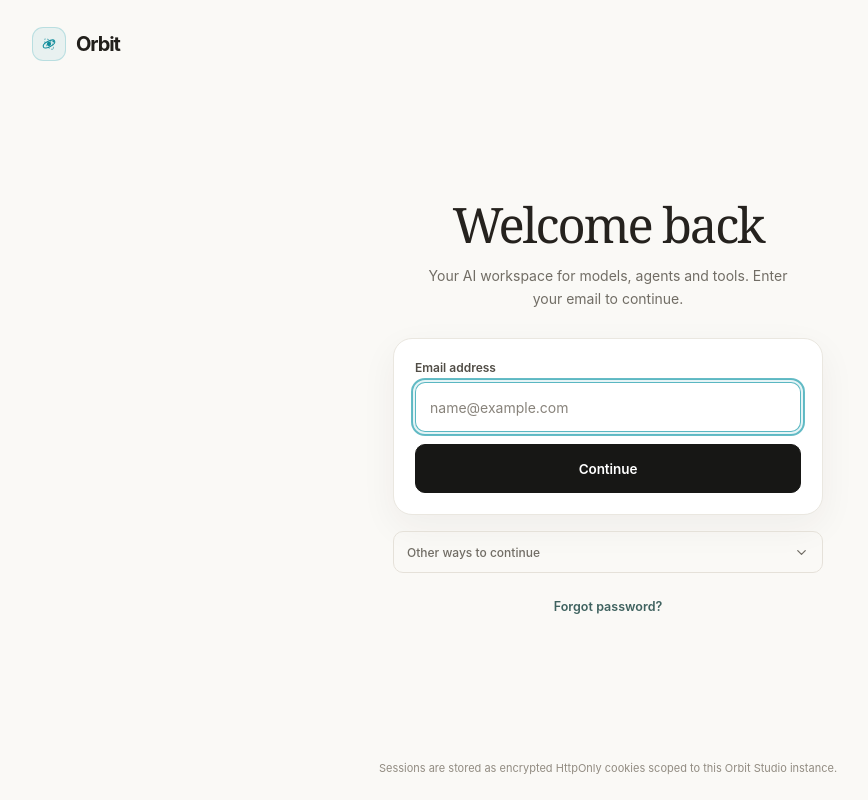
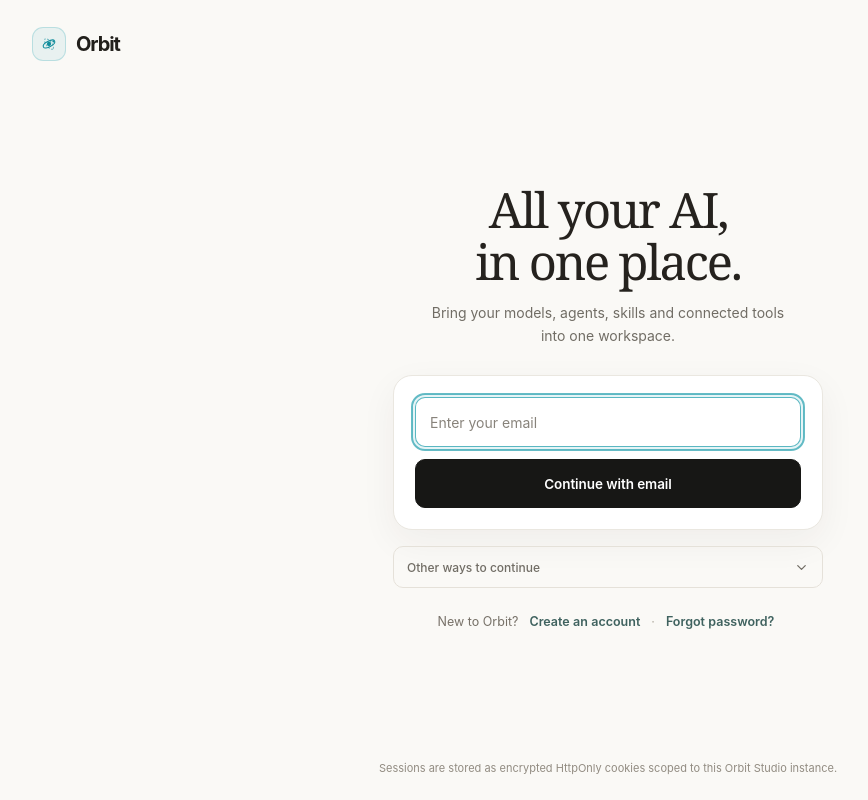
Before and after one commit to shikhar-jadav/orbit-frontend, a React (Vite) app: page / in a window 1280 px wide. Shown: the whole page, without its empty margins (32-900 px from the left). Built offline with nearby package versions, Linux system fonts and the light colour scheme.

Commit message:
Simplify Orbit email sign-in copy and account links

```diff
--- a/src/components/AuthScreen.tsx
+++ b/src/components/AuthScreen.tsx
@@ -1001,12 +1001,12 @@ export function AuthScreen({
               <>
                 <div className="auth-header">
                   <h1 className="auth-title">
-                    {hasUsers ? 'Welcome back' : 'Start with Orbit'}
+                    {hasUsers ? 'All your AI, in one place.' : 'Start your Orbit workspace.'}
                   </h1>
                   <p className="auth-subtitle">
                     {hasUsers
-                      ? 'Your AI workspace for models, agents and tools. Enter your email to continue.'
-                      : 'Create the administrator account for this Orbit workspace.'}
+                      ? 'Bring your models, agents, skills and connected tools into one workspace.'
+                      : 'Create the administrator account for your Orbit workspace.'}
                   </p>
                 </div>
 
@@ -1069,7 +1069,7 @@ export function AuthScreen({
                   </div>
                 )}
 
-                <form className="auth-form" onSubmit={handleDiscoverSubmit}>
+                <form className="auth-form auth-form--gateway" onSubmit={handleDiscoverSubmit}>
                   <div className="auth-field">
                     <label className="auth-label" htmlFor="auth-email">
                       Email address
@@ -1078,7 +1078,7 @@ export function AuthScreen({
                       id="auth-email"
                       type="email"
                       className="auth-input"
-                      placeholder="name@example.com"
+                      placeholder="Enter your email"
                       value={email}
                       autoComplete="email"
                       autoFocus
@@ -1088,14 +1088,23 @@ export function AuthScreen({
                   </div>
 
                   <button type="submit" className="auth-primary-btn" disabled={loading}>
-                    {loading ? 'Checking account...' : 'Continue'}
+                    {loading ? 'Checking account...' : 'Continue with email'}
                   </button>
                 </form>
 
                 {renderAllOptionsDrawer()}
 
                 {hasUsers && (
-                  <div className="auth-footer-nav">
+                  <div className="auth-footer-nav auth-footer-nav--gateway">
+                    <span>New to Orbit?</span>
+                    <button
+                      type="button"
+                      className="auth-link-btn"
+                      onClick={() => goToSignupPage(email.trim() || undefined, false)}
+                    >
+                      Create an account
+                    </button>
+                    <span className="auth-footer-separator" aria-hidden="true">·</span>
                     <button
                       type="button"
                       className="auth-link-btn"
```
